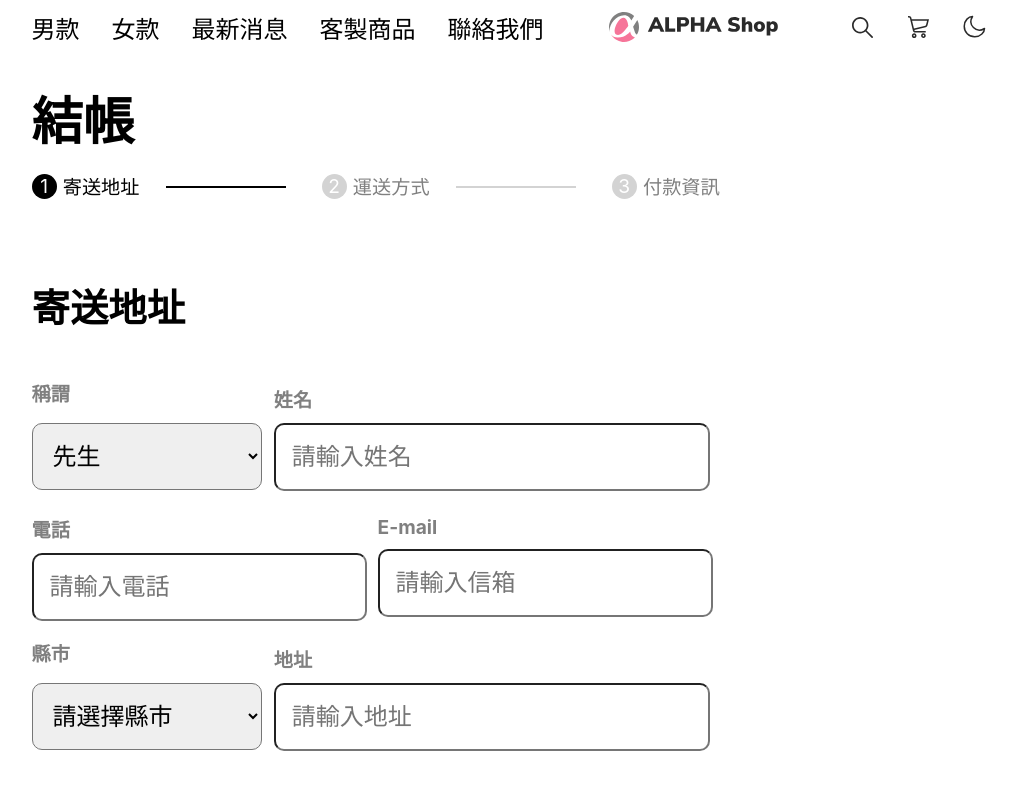
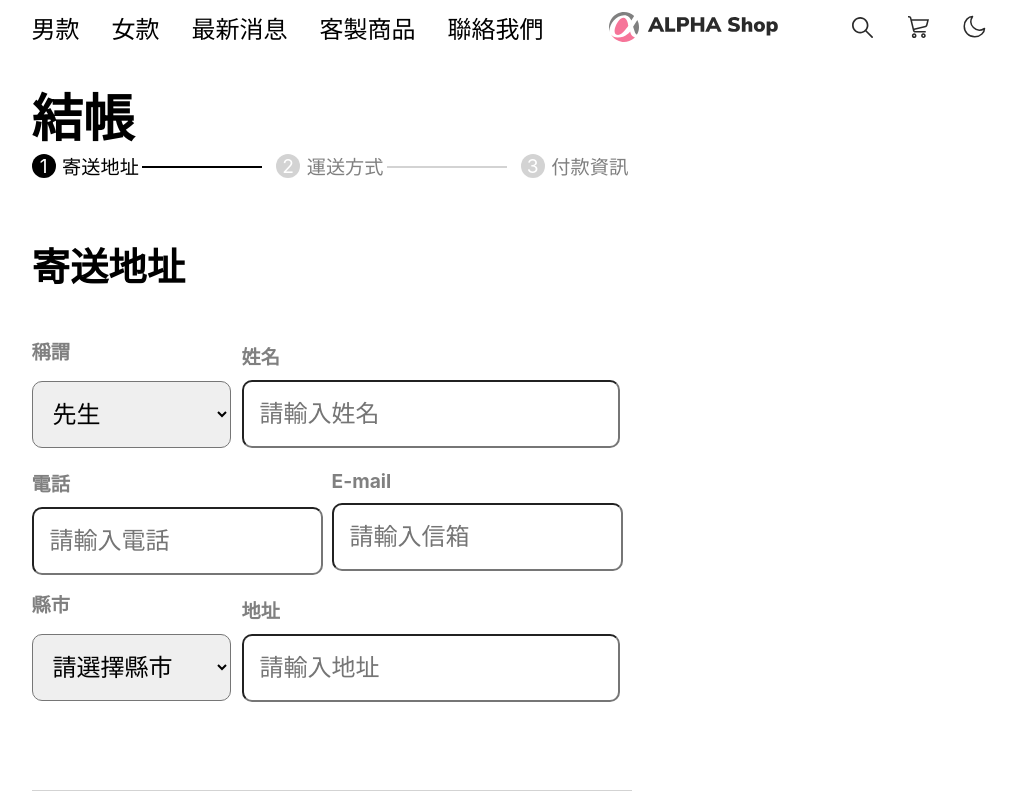
Before and after one commit to JianMiau/AlphaShop-React, a React (Create React App) app: page / in a window 1280 px wide. Shown: the top 800 px of the page, without its empty margins (115-1131 px from the left). Built offline with nearby package versions, Linux system fonts and the light colour scheme.

Commit message:
stepper change checked ok

```diff
--- a/src/component/main/main.js
+++ b/src/component/main/main.js
@@ -8,9 +8,16 @@ padding: 0 11.45% ;
 .main-container {
   width: 100% ;
   display: grid ;
-  grid-template-columns: 6fr minmax(125px,1fr) minmax(400px,4fr);
+  grid-template-columns:  minmax(600px,6fr) minmax(125px,1fr) minmax(400px,4fr);
   grid-template-rows: 720px 200px ;
   column-gap: 30px;
+  & {
+    @media screen and (max-width: 1200px) {
+      grid-template-columns: minmax(600px,6fr) minmax(75px,1fr)  minmax(400px,4fr);
+      column-gap: 20px;
+
+    }
+  }
   & .register-container {
     grid-column: 1/2 ;
     grid-row: 1/2 ;
@@ -19,10 +26,10 @@ padding: 0 11.45% ;
     grid-column: 1/2 ;
     grid-row: 2/3 ;
   }
-  & .cart-container {
+  /* & .cart-container {
     grid-column: 3/4;
     grid-row: 1/3 ;
-  }
+  } */
 }
 
 `
@@ -30,15 +37,16 @@ padding: 0 11.45% ;
 export default function Main() {
   const [step, setPageStep] = useState(1)
   return (
-    <MainStyle>
-      <div className="main">
+
+    <div className="main">
+      <MainStyle>
         <div className="main-container">
           <OutputForm title='結帳' step={step} />
           <ProgressControl step={step} event={setPageStep} />
           {/* <ShopCart /> */}
         </div>
-      </div>
-    </MainStyle>
+      </MainStyle>
+    </div>
 
   )
 }
--- a/src/component/main/registForm/UserForm/MainForm.js
+++ b/src/component/main/registForm/UserForm/MainForm.js
@@ -4,8 +4,6 @@ import ShippingForm from "./shippingForm"
 import CreaditCardForm from "./creditCardFrom"
 import styled from "styled-components"
 const FormStyle = styled.div`
-height: 590px ;
-border-bottom: 1px solid lightgray;
 & .form-container {
   width: 100% ;
 }
--- a/src/component/main/registForm/UserForm/addressForm.js
+++ b/src/component/main/registForm/UserForm/addressForm.js
@@ -5,7 +5,6 @@ const FormStyle = styled.div`
 font-size: 1rem ;
 width: 100% ;
 padding: 3% 0;
-
 & .form {
   display: flex ;
   flex-direction: column ;
--- a/src/component/main/registForm/UserForm/creditCardFrom.js
+++ b/src/component/main/registForm/UserForm/creditCardFrom.js
@@ -24,7 +24,7 @@ padding: 3% 0;
 function CreaditCardForm() {
   return (
     <FormStyle>
-      <form className="form" data-phase="address">
+      <form className="form" data-phase="credit-card">
         <h3 className="form-title">付款資訊</h3>
         <section className="form-body">
           <div className="form-row">
--- a/src/component/main/registForm/UserForm/radioInput.js
+++ b/src/component/main/registForm/UserForm/radioInput.js
@@ -40,7 +40,7 @@ function RadioInput(props) {
   return (
     <InputStyle width={props.width}>
       <label className="radio-group" data-price="0">
-        <input id="shipping-standard" type="radio" name="shipping" checked />
+        <input id="shipping-standard" type="radio" name="shipping" />
         <div className="radio-info">
           <div className="radio-title">
             <div className="radio-text">{props.title}</div>
--- a/src/component/main/registForm/UserForm/shippingForm.js
+++ b/src/component/main/registForm/UserForm/shippingForm.js
@@ -24,7 +24,7 @@ padding: 3% 0;
 function ShippingForm() {
   return (
     <FormStyle>
-      <form className="form" data-phase="address">
+      <form className="form" data-phase="shipping">
         <h3 className="form-title">運送方式</h3>
         <section className="form-body">
           <div className="form-row">
@@ -34,9 +34,7 @@ function ShippingForm() {
             <RadioInput width={100} price={'$500'} title="DHL貨運" content="48小時內送達" />
           </div>
         </section>
-
       </form>
-
     </FormStyle>
 
   )
--- a/src/component/main/registForm/outputForm.js
+++ b/src/component/main/registForm/outputForm.js
@@ -4,10 +4,11 @@ import MainForm from './UserForm/MainForm'
 
 const FormStyle = styled.div`
 width: 100%;
-height: 600px;
+height: 730px ;
+border-bottom: 1px solid lightgray;
 .register-container {
   display: flex ;
-  width: 100% ;
+  width: inherit ;
   flex-direction: column ;
   padding: 3% 0;
 }
@@ -22,7 +23,7 @@ height: 600px;
 function OutputForm(props) {
   return (
     <FormStyle>
-      <section className="register-container" data-phase="1" data-total-price="0">
+      <section className="register-container" data-phase={props.step} data-total-price="0">
         <h2 className="register-title">{props.title}</h2>
         <RegistStepper step={props.step} />
         <MainForm step={props.step} />
--- a/src/component/main/registForm/registStepper.js
+++ b/src/component/main/registForm/registStepper.js
@@ -16,9 +16,9 @@ export default function RegistStepper(props) {
   return (
     <StepperStyle>
       <section className="stepper-container">
-        <StepperBars phase='adress' active={props.step >= 1 ? true : false} stepNumber={1} stepLabel='寄送地址' />
-        <StepperBars phase='shipping' active={props.step >= 2 ? true : false} stepNumber={2} stepLabel='運送方式' />
-        <StepperBars phase='credit-card' active={props.step == 3 ? true : false} stepNumber={3} stepLabel='付款資訊' />
+        <StepperBars phase='adress' step={props.step} active={props.step >= 1 ? true : false} stepNumber={1} stepLabel='寄送地址' />
+        <StepperBars phase='shipping' step={props.step} active={props.step >= 2 ? true : false} stepNumber={2} stepLabel='運送方式' />
+        <StepperBars phase='credit-card' step={props.step} active={props.step == 3 ? true : false} stepNumber={3} stepLabel='付款資訊' />
       </section>
     </StepperStyle>
 
--- a/src/component/main/registForm/stepperBars.js
+++ b/src/component/main/registForm/stepperBars.js
@@ -6,7 +6,7 @@ position: relative ;
   &:not(:last-child)::after {
     content: '';
     top: 50%;
-    left: 120% ;
+    left: 100% ;
     position: absolute ;
     width: 120px ;
     height: 2px ;
@@ -19,15 +19,19 @@ position: relative ;
 
   & .progress-icon {
     width:20% ;
+    height: 15px ;
+    display: flex ;
+    align-items: center ;
     margin-right: 5px ;
-    & .text p{
-      width: 25px ;
-      height: 25px;
+    & .text p {
+      width: 24px;
+      height: 24px;
       border-radius: 50% ;
       text-align:center ;
       background-color: ${props => props.active ? 'black' : 'lightgrey'};
       color: white;
       margin-right: 5px ;
+      display: ${props => props.step > props.stepNumber ? 'none' : 'block'};
     }
   }
   & .progress-label {
@@ -35,17 +39,20 @@ position: relative ;
     text-align:center ;
     color: ${props => (props.active ? 'black' : 'grey')};
   }
+  & .complete-logo {
+    display:${props => props.step > props.stepNumber ? 'block' : 'none'};
+  }
 }
 
 `
 
 export default function StepperBars(props) {
   return (
-    <StepperBarStyle active={props.active}>
+    <StepperBarStyle active={props.active} step={props.step} stepNumber={props.stepNumber}>
       <span className="progress-group" data-phase={props.phase}>
         <span className="progress-icon">
           <span className="text"><p>{props.stepNumber}</p></span>
-          {/* <img src={compelteLogo} className="complete-logo" alt="logo" /> */}
+          <img src={compelteLogo} className="complete-logo" alt="logo" />
         </span>
         <span className="progress-label">{props.stepLabel}</span>
       </span>
```
